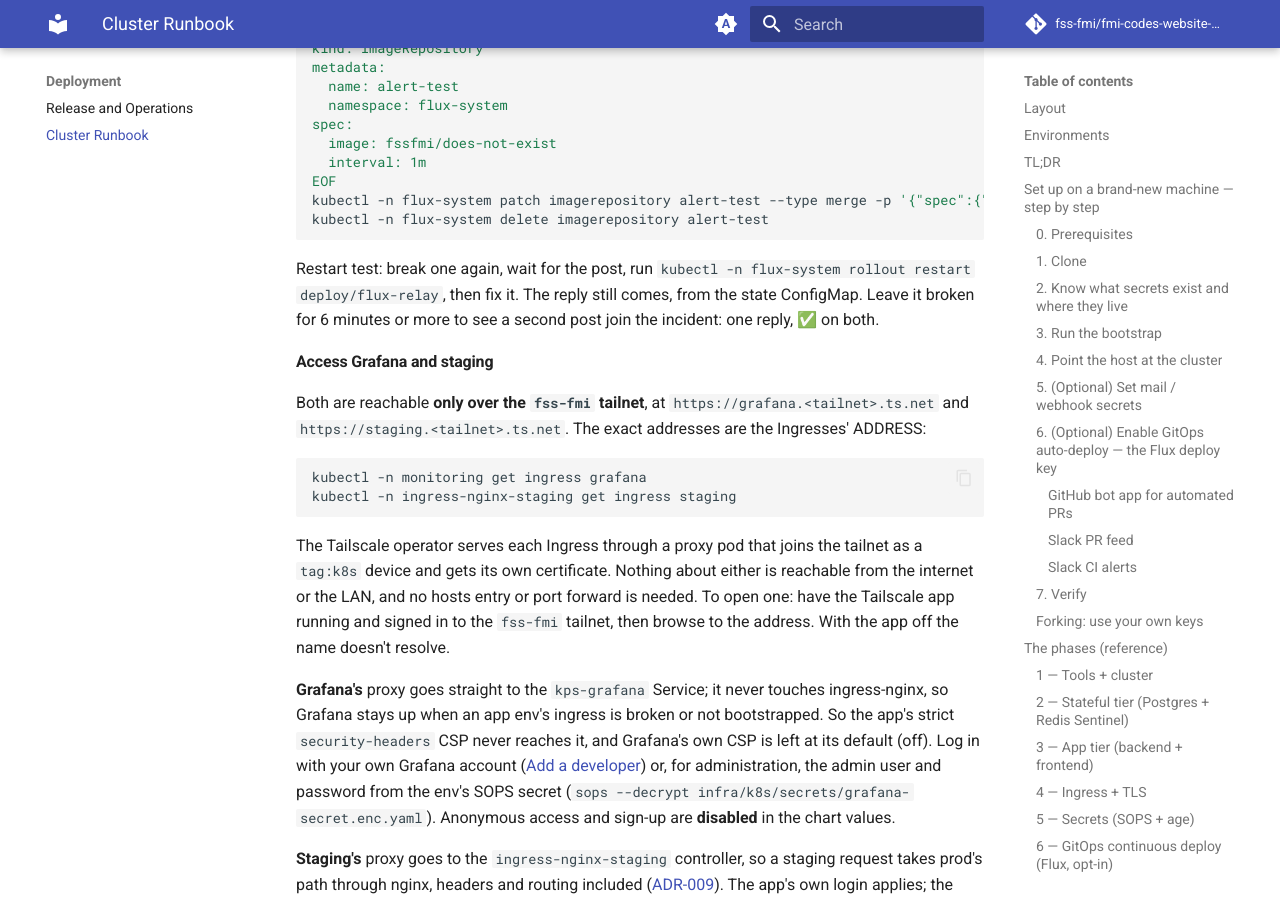
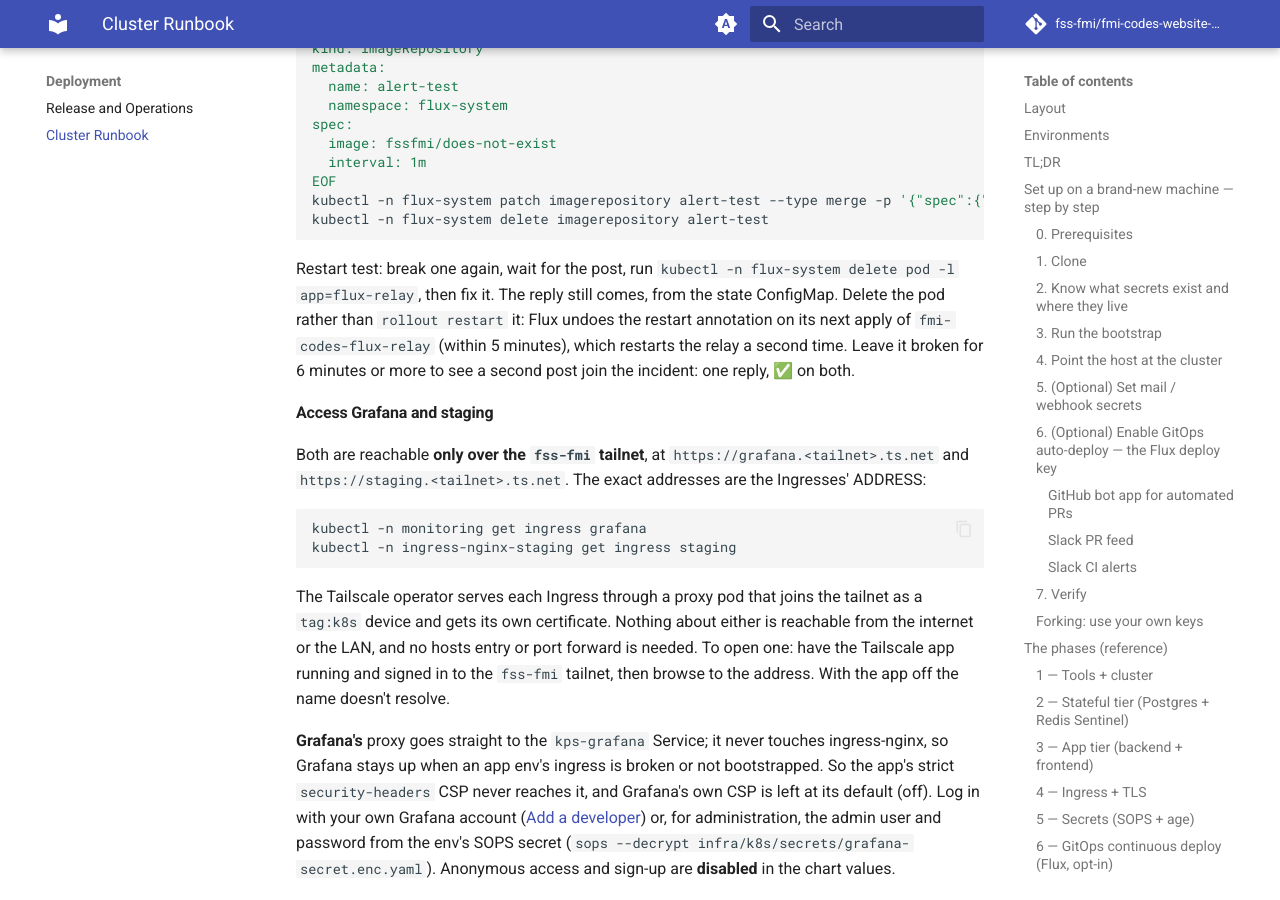
Before and after one commit to fss-fmi/fmi-codes-website-2026, an MkDocs documentation site: the page built from docs/runbook.md, in a window 1280 px wide and 900 px high, scrolled down 27512 px. Built offline with MkDocs 1.6.1 and Material for MkDocs 9.7.7, drawn with Linux system fonts in a browser that asks for light colours; comment, search, counter and statistics services are not loaded.

Commit message:
docs: Flux Relay restart test deletes the pod (#177) (#185)
The runbook's restart test ran `kubectl rollout restart deploy/flux-relay`.
In the staging live test Flux's next apply of fmi-codes-flux-relay
reported the Deployment "configured", dropped the restartedAt annotation
and rolled back to the previous ReplicaSet, so the relay restarted a
second time about 90 seconds later. Deleting the pod restarts it once
without changing the Deployment, so Flux has nothing to undo.

Co-authored-by: Claude Opus 5.5 <noreply@anthropic.com>

````diff
--- a/docs/runbook.md
+++ b/docs/runbook.md
@@ -1155,8 +1155,10 @@ kubectl -n flux-system patch imagerepository alert-test --type merge -p '{"spec"
 kubectl -n flux-system delete imagerepository alert-test
 ```
 
-Restart test: break one again, wait for the post, run `kubectl -n flux-system rollout restart
-deploy/flux-relay`, then fix it. The reply still comes, from the state ConfigMap. Leave it
+Restart test: break one again, wait for the post, run `kubectl -n flux-system delete pod -l
+app=flux-relay`, then fix it. The reply still comes, from the state ConfigMap. Delete the pod
+rather than `rollout restart` it: Flux undoes the restart annotation on its next apply of
+`fmi-codes-flux-relay` (within 5 minutes), which restarts the relay a second time. Leave it
 broken for 6 minutes or more to see a second post join the incident: one reply, ✅ on both.
 
 #### Access Grafana and staging
````
